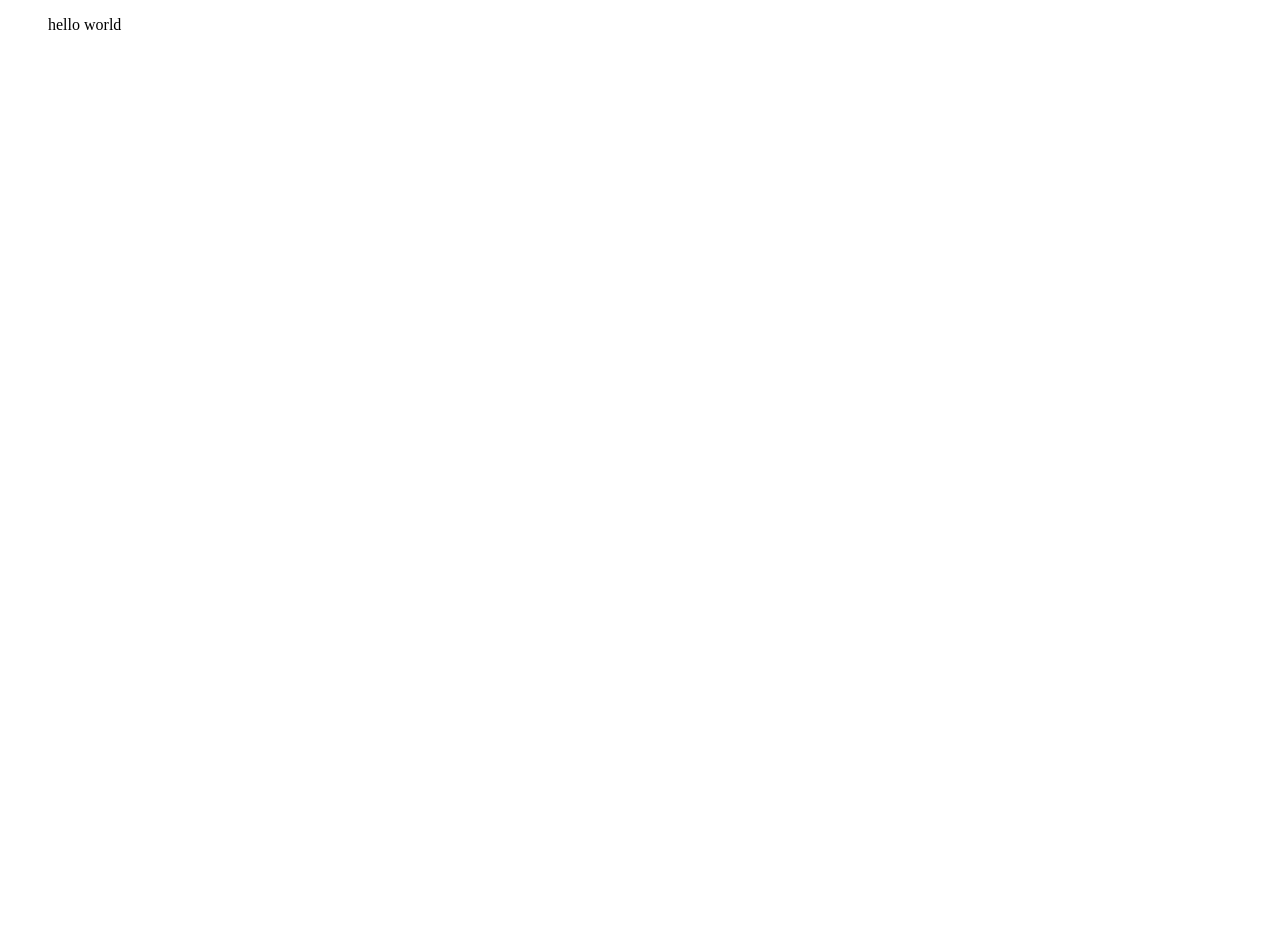
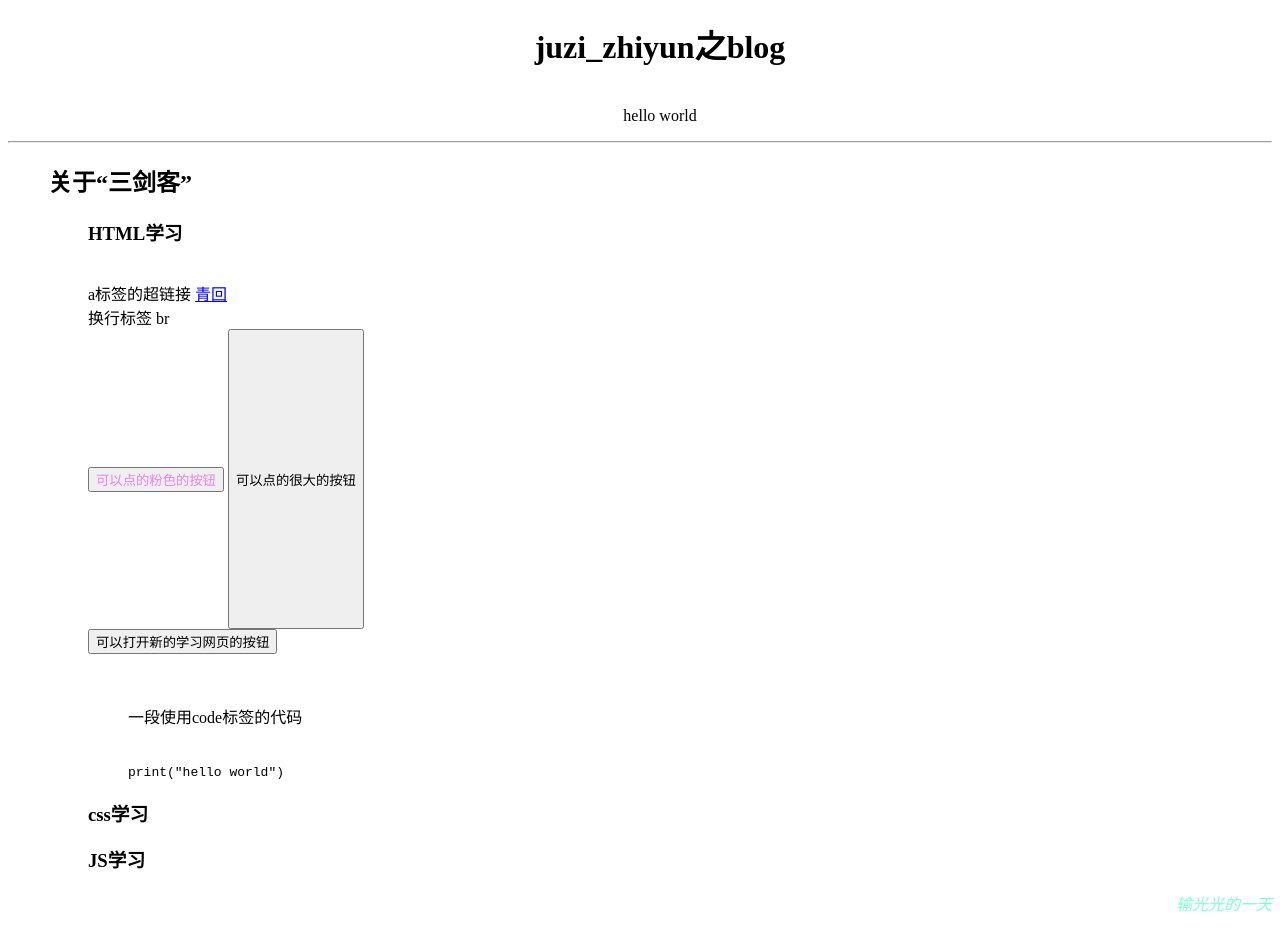
Before and after one commit to juzizhiyun/juzizhiyun.github.io, a plain HTML site: page index.html in a window 1280 px wide. Before the commit the page ends 800 px from the top, so only its background shows below. Drawn offline with Linux system fonts and the light colour scheme.

Commit message:
Add files via upload

```diff
--- a/index.html
+++ b/index.html
@@ -6,8 +6,45 @@
     <title>juzi_zhiyun之blog</title>
 </head>
 <body>
+    <dir style="text-align: center;">
+        <h1>juzi_zhiyun之blog</h1>
+        <br>hello world
+
+    </dir>
+    <hr>
     <dir>
-        hello world
+       <h2><strong>关于“三剑客”</strong></h2>
+        <dir>
+            <h3>HTML学习</h3>
+            <br>a标签的超链接
+            <a href="http://www.hao123.com">青回</a>
+            <br>换行标签 br
+            <br><button style="color: violet;">可以点的粉色的按钮</button>
+                <button style="height: 300px;">可以点的很大的按钮</button>
+            <a href="https://www.w3school.com.cn/"><br>
+                <base target="_blank">
+                <button >可以打开新的学习网页的按钮</button>
+            </a>
+            <dir>
+            <br><p>一段使用code标签的代码</p><br>
+            <code lang="python">
+                print("hello world")
+            </code>
+            </dir>
+        </dir>
+        <dir>
+            <h3>css学习</h3>
+        </dir>
+        <dir>
+            <h3>JS学习</h3>
+        </dir>
+        <dir>
+        </dir>
+    </dir>
+    <dir style="text-align: right;">
+        <p>
+            <cite style="color: aquamarine;">输光光的一天</cite>
+        </p>
     </dir>
 </body>
 </html>
```
